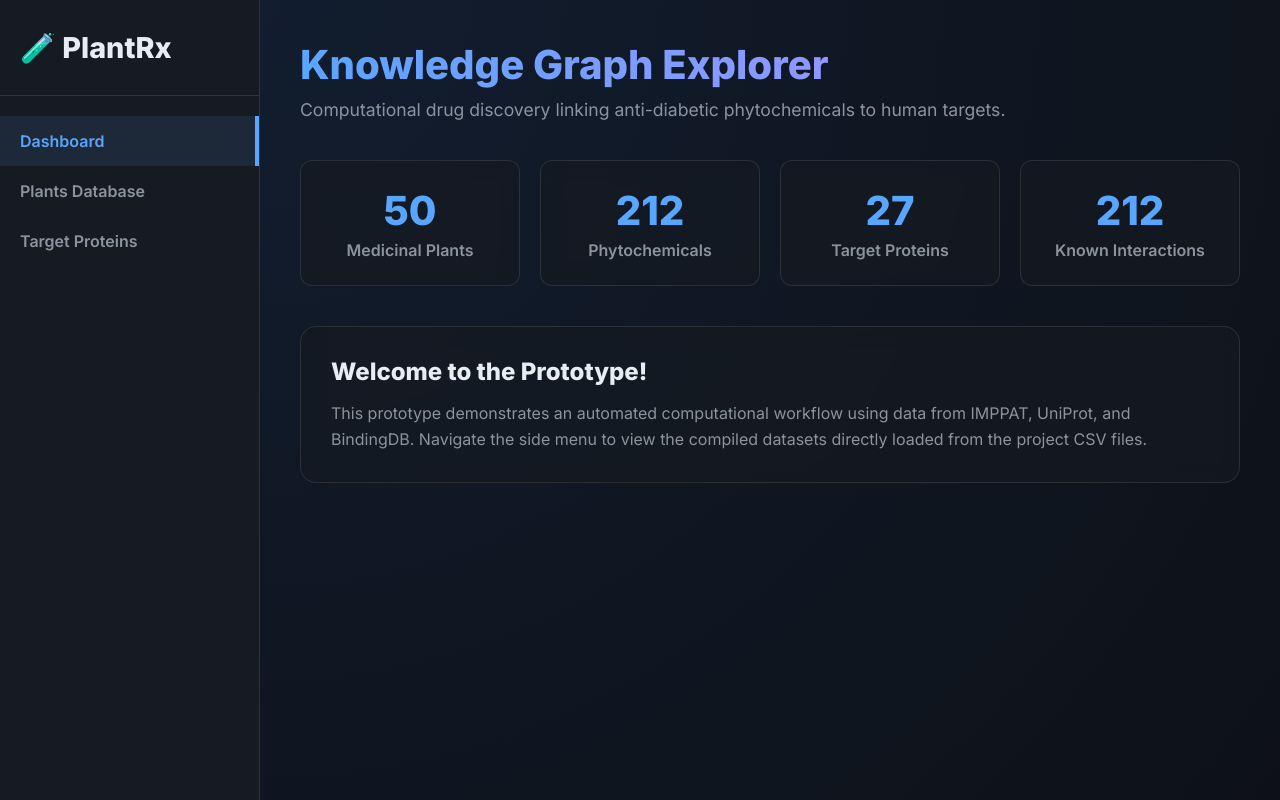
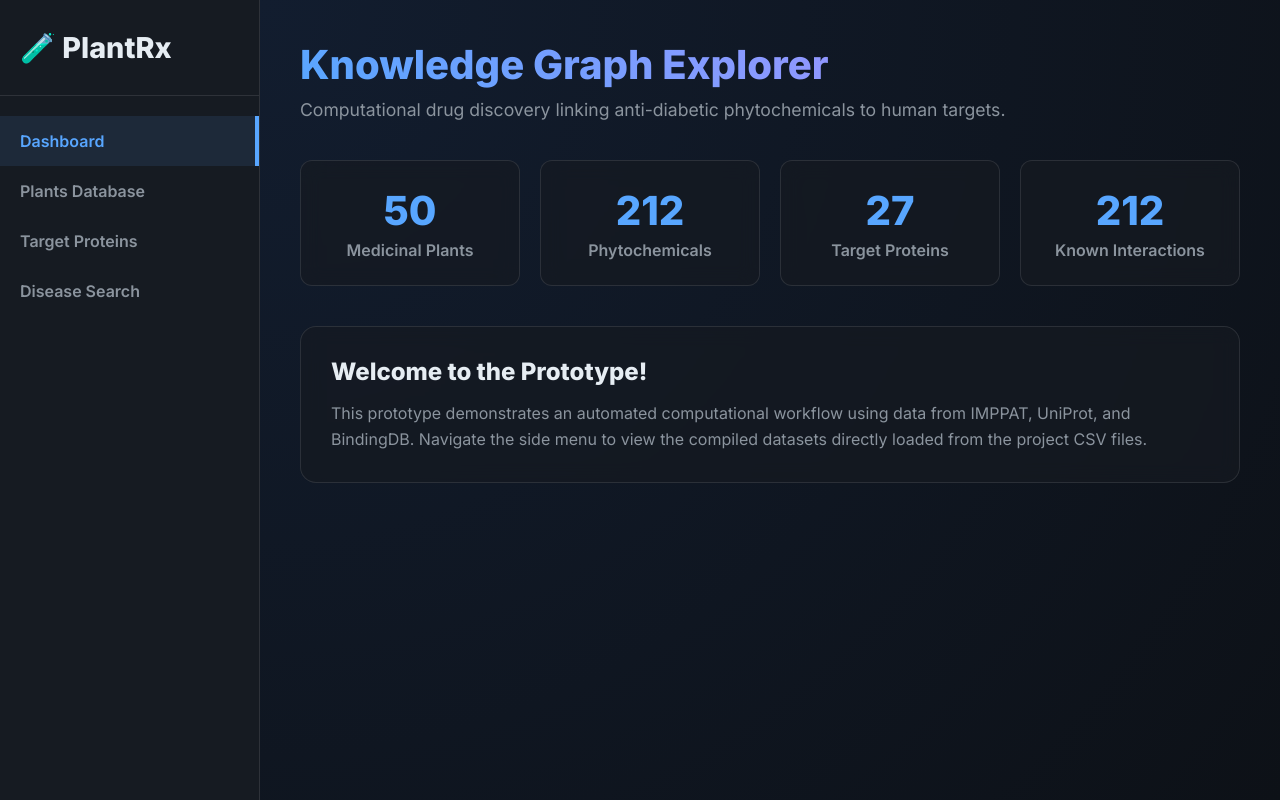
Before and after one commit to Joshuaj8361/plant_project_file, a Flask app: page / in a window 1280 px wide. Run offline with Flask 3, Linux system fonts and the light colour scheme.

Commit message:
created a suggestion for disease

```diff
--- a/AI_file/app.py
+++ b/AI_file/app.py
@@ -52,6 +52,17 @@
         "total_interactions": len(interactions_df)
     })
 
+@app.route('/api/disease-search', methods=['GET'])
+def search_disease():
+    from flask import request
+    disease = request.args.get('disease', '').strip().lower()
+
+    # Since the curated dataset specifically focuses on Type-2 Diabetes targets:
+    if 'diabetes' in disease or 'diabetic' in disease:
+        return jsonify(plants_df.fillna('').to_dict(orient='records'))
+    else:
+        return jsonify([])
+
 if __name__ == '__main__':
     # Run the Flask app
     app.run(debug=True, port=5000)
--- a/AI_file/static/app.js
+++ b/AI_file/static/app.js
@@ -75,6 +75,64 @@
         })
         .catch(err => console.error("Error fetching proteins:", err));
 
+    // --- Disease Search Logic ---
+    const searchBtn = document.getElementById('disease-search-btn');
+    const searchInput = document.getElementById('disease-input');
+    const searchTable = document.getElementById('disease-search-table');
+    const searchTbody = document.getElementById('table-disease-search');
+    const searchError = document.getElementById('disease-search-error');
+
+    if (searchBtn) {
+        searchBtn.addEventListener('click', () => {
+            const disease = searchInput.value.trim();
+            if(!disease) return;
+
+            searchBtn.textContent = "Searching...";
+            searchTable.style.display = 'none';
+            searchError.style.display = 'none';
+
+            fetch(`/api/disease-search?disease=${encodeURIComponent(disease)}`)
+                .then(res => res.json())
+                .then(plants => {
+                    searchBtn.textContent = "Search";
+                    if(plants.length === 0) {
+                        searchError.textContent = "No recommended plants/fruits found for this disease in our database. (Try 'diabetes')";
+                        searchError.style.color = "#ffcccc";
+                        searchError.style.display = 'block';
+                    } else {
+                        searchTbody.innerHTML = '';
+                        plants.forEach(plant => {
+                            const pid = plant.Plant_ID || '-';
+                            const pNameKey = Object.keys(plant).find(k => k.toLowerCase().includes('name')) || 'Common_Name_of_Plant';
+                            const pName = plant[pNameKey] || '-';
+
+                            const tr = document.createElement('tr');
+                            tr.innerHTML = `
+                                <td><strong>${pid}</strong></td>
+                                <td>${pName}</td>
+                            `;
+                            searchTbody.appendChild(tr);
+                        });
+                        searchTable.style.display = 'table';
+                    }
+                })
+                .catch(err => {
+                    console.error("Error fetching disease search:", err);
+                    searchBtn.textContent = "Search";
+                    searchError.textContent = "An error occurred while searching.";
+                    searchError.style.color = "#ffcccc";
+                    searchError.style.display = 'block';
+                });
+        });
+
+        // Allow pressing Enter to search
+        searchInput.addEventListener('keypress', function (e) {
+            if (e.key === 'Enter') {
+                searchBtn.click();
+            }
+        });
+    }
+
     // --- Helper for number animation ---
     function animateValue(id, start, end, duration) {
         if (start === end) return;
--- a/AI_file/templates/index.html
+++ b/AI_file/templates/index.html
@@ -20,6 +20,7 @@
                     <li class="active" data-view="dashboard">Dashboard</li>
                     <li data-view="plants">Plants Database</li>
                     <li data-view="proteins">Target Proteins</li>
+                    <li data-view="disease-search">Disease Search</li>
                 </ul>
             </nav>
         </aside>
@@ -96,6 +97,30 @@
                 </div>
             </section>
 
+            <!-- Disease Search View -->
+            <section id="view-disease-search" class="view-section hidden">
+                <div class="glass data-container">
+                    <h2>Disease Search</h2>
+                    <p>Enter a disease name (e.g., diabetes) to find recommended plants/fruits from our database.</p>
+                    <div style="margin-bottom: 20px; display: flex; gap: 10px;">
+                        <input type="text" id="disease-input" placeholder="e.g. diabetes" style="flex: 1; padding: 10px; border-radius: 8px; border: 1px solid rgba(255,255,255,0.3); background: rgba(255,255,255,0.1); color: inherit; font-family: 'Inter', sans-serif;">
+                        <button id="disease-search-btn" class="glass" style="padding: 10px 20px; cursor: pointer; border-radius: 8px; border: 1px solid rgba(255,255,255,0.3); background: rgba(255, 255, 255, 0.2); font-weight: 600; font-family: 'Inter', sans-serif; color: inherit;">Search</button>
+                    </div>
+                    <div id="disease-search-error" style="font-weight: 600; margin-bottom: 15px; display: none;"></div>
+                    <table class="data-table" id="disease-search-table" style="display: none;">
+                        <thead>
+                            <tr>
+                                <th>ID</th>
+                                <th>Recommended Plant / Fruit / Herb</th>
+                            </tr>
+                        </thead>
+                        <tbody id="table-disease-search">
+                            <!-- Data populated by JS -->
+                        </tbody>
+                    </table>
+                </div>
+            </section>
+
         </main>
     </div>
 
```
